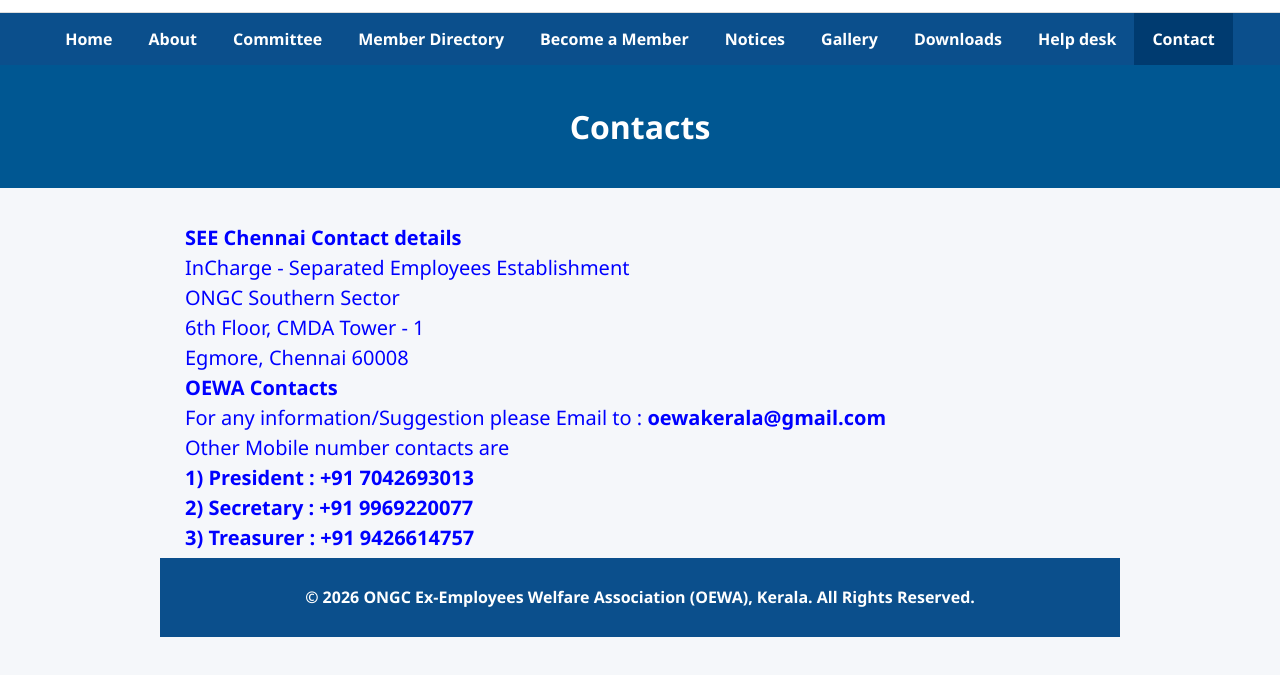
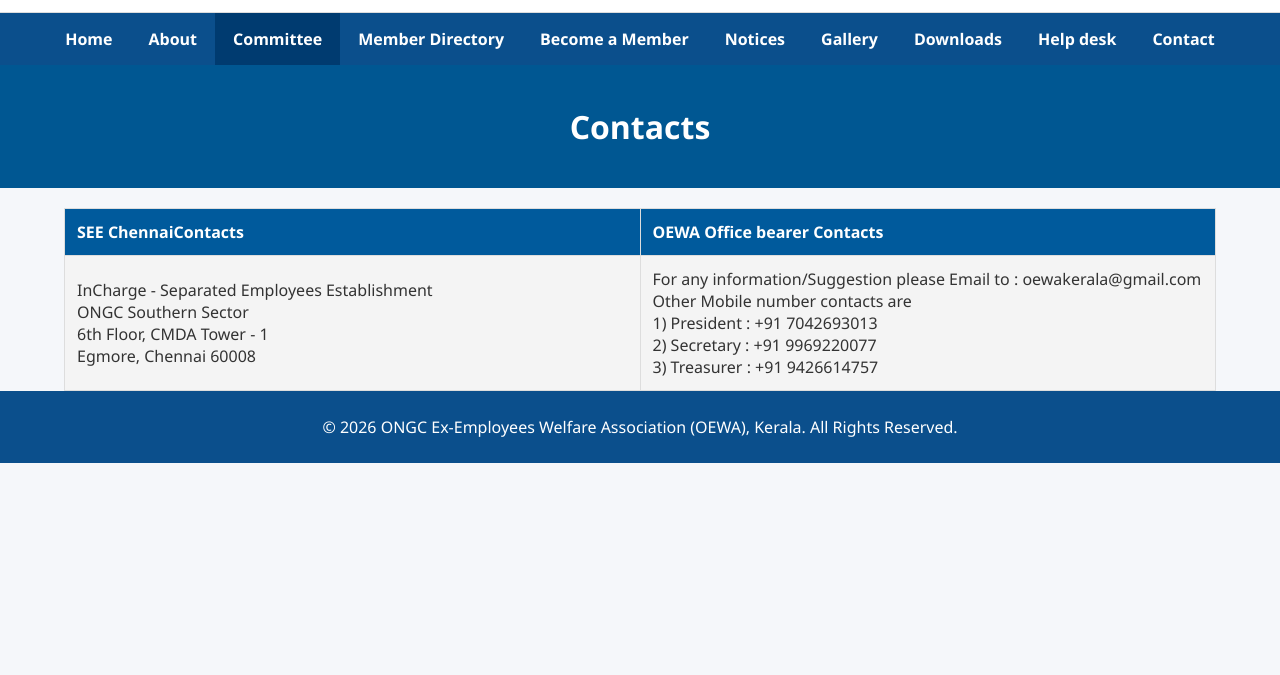
Before and after one commit to oewakerala/oewa, a plain HTML site: page contact.html in a window 1280 px wide. Shown: the part 93-768 px from the top of the page. Drawn offline with Linux system fonts and the light colour scheme.

Commit message:
Modified contact html file

```diff
--- a/contact.html
+++ b/contact.html
@@ -32,11 +32,11 @@
 
 <li><a  href="index.html">Home</a></li>
 
-<li><a  href="about.html">About</a></li>
+<li><a href="about.html">About</a></li>
 
 <!--<li><a href="president.html">President</a></li>-->
 
-<li><a href="committee.html">Committee</a></li>
+<li><a class="active" href="committee.html">Committee</a></li>
 
 <li><a href="unit-name.html">Member Directory</a></li>
 
@@ -50,41 +50,57 @@
 
 <li><a href="helpdesk.html">Help desk</a></li>
 
-<li><a class="active" href="contact.html">Contact</a></li>
+<li><a href="contact.html">Contact</a></li>
 
 </ul>
 
 </nav>
 
 </header>
+
 <section class="page-banner">
 
     <h2>Contacts</h2>
 
 </section>
 
-<section class="content">
+<div class="container">
 
-<ul style="color:blue;text-align:left;font-size: 20px;line-height: 1;list-style-type: none">
-    <li><b>SEE Chennai Contact details </b></li>
-    <li>InCharge - Separated Employees Establishment</li>
-    <li> ONGC Southern Sector</li>
-    <li>6th Floor, CMDA Tower - 1</li>
-    <li>Egmore, Chennai 60008</li>
-    <li>  </li>
-    <li><b> OEWA Contacts</b></li>
-    <li>For any information/Suggestion please Email to :  <b>oewakerala@gmail.com </b></li>
+<table class="committee-table">
+<colgroup>
+        <col style="width:50%">
+        <col style="width:50%">
+    </colgroup>
+    <tr>
+<th>SEE ChennaiContacts</th>
+<th>OEWA Office bearer Contacts</th>
+</tr>
 
-    <li>Other Mobile number contacts are </li>
-        <li><b>1) President : +91 7042693013</b></li>
-        <li><b>2) Secretary : +91 9969220077</li></b>
-        <li><b>3) Treasurer : +91 9426614757</li><b>
+<tr>
+<td>InCharge - Separated Employees Establishment
+<br>ONGC Southern Sector
+<br>6th Floor, CMDA Tower - 1
+<br>Egmore, Chennai 60008</td>
+<td>For any information/Suggestion please Email to : oewakerala@gmail.com
+<br>Other Mobile number contacts are
+<br>1) President : +91 7042693013
+<br>2) Secretary : +91 9969220077
+<br>3) Treasurer : +91 9426614757</td>
+</tr>
 
-</ul>
+<!--<tr>
+<td>Patron</td>
+<td>Mr. Jimmy Joseph</td>
+</tr>
+<tr>
+<td>Patron</td>
+<td>Mr. P G Sudhakaran</td>
+</tr>
+<tr>-->
 
-</body>
-<!--<iframe src="contact.pdf" width="100%" height="600"></iframe>
-</section>-->
+</table>
+
+</div>
 
 <footer>
 
@@ -95,3 +111,6 @@
 </p>
 
 </footer>
+
+</body>
+</html>
```
Also changed, not shown: contact-mod.html (added, +116 -0 lines).
